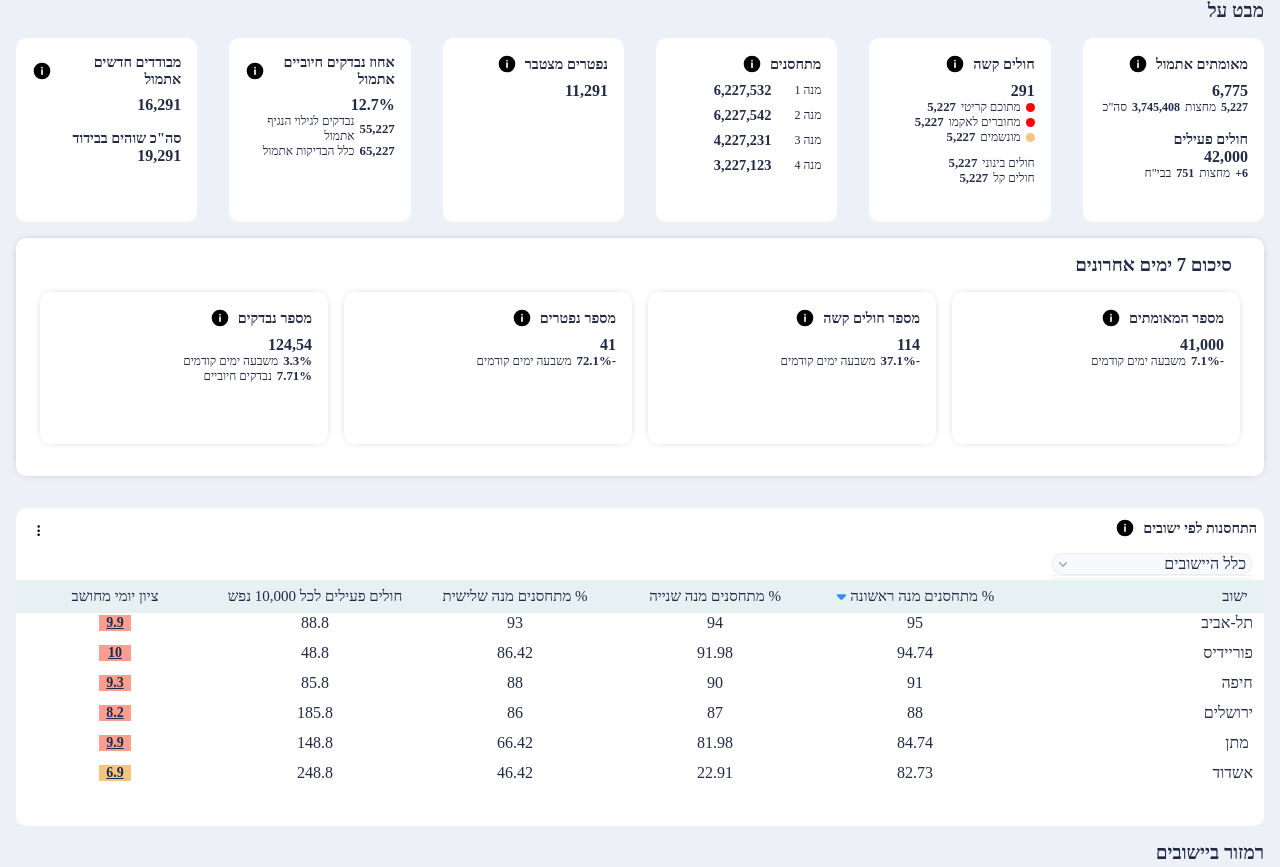
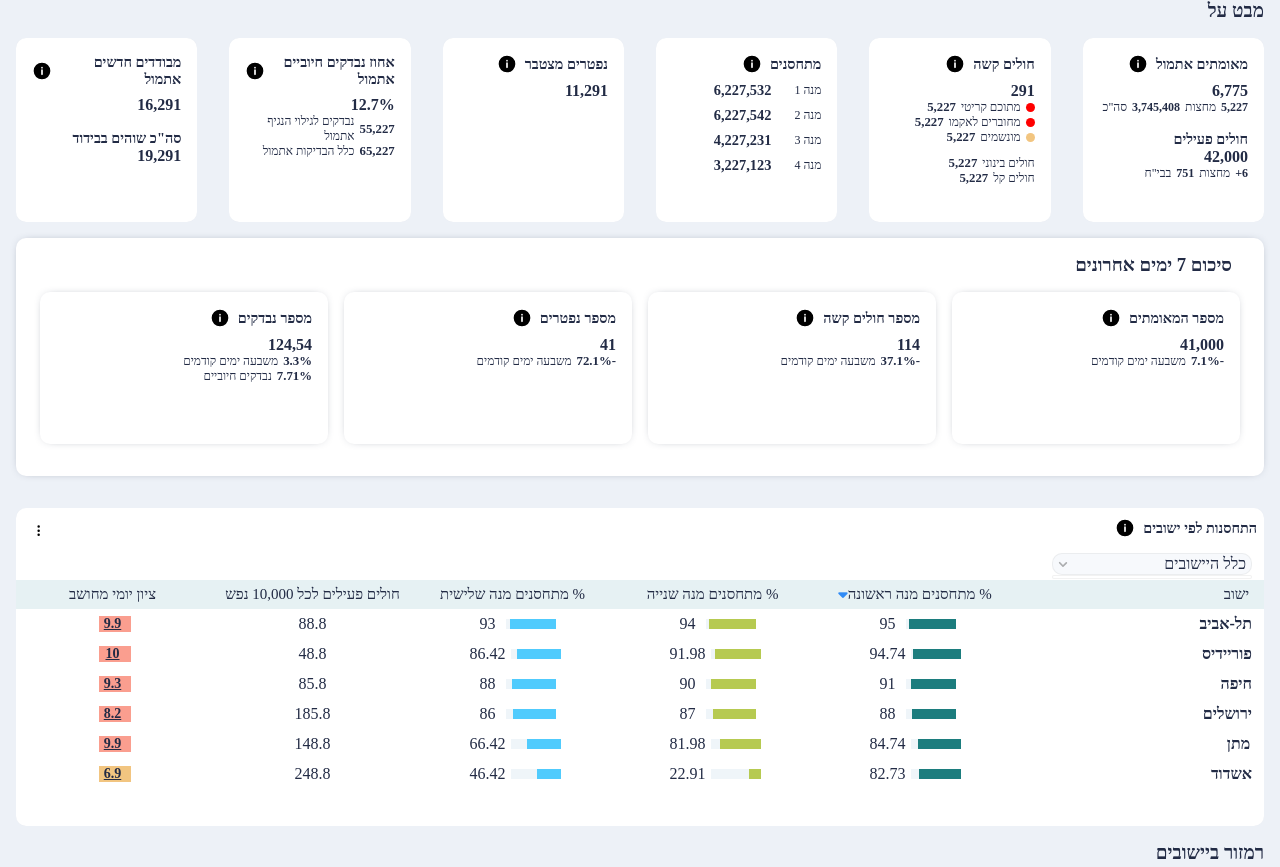
Before and after one commit to zorchar/corona-dash-board, a website: page index.html in a window 1280 px wide. Shown: the top 867 px of the page. Drawn offline with Linux system fonts and the light colour scheme; a web font is replaced by a local one.

Commit message:
added bars to percentages

```diff
--- a/main.js
+++ b/main.js
@@ -240,19 +240,52 @@ const sortByParam = (param, array, isAscending) => {
     })
 }
 
-const createGridCellWithTextAndArrows = (text) => {
+const createGridCellWithText = (text) => {
     const gridCellText = document.createElement('div')
     gridCellText.classList.add('grid-cell__text')
     gridCellText.innerText = text
 
-    const upArrow = document.createElement('i')
-    upArrow.classList.add("fa-solid", "fa-sort-up", "display-none")
-    const downArrow = document.createElement('i')
-    downArrow.classList.add("fa-solid", "fa-sort-down", "display-none")
+    // const upArrow = document.createElement('i')
+    // upArrow.classList.add("fa-solid", "fa-sort-up", "display-none")
+    // const downArrow = document.createElement('i')
+    // downArrow.classList.add("fa-solid", "fa-sort-down", "display-none")
 
     const gridCell = document.createElement('div')
     gridCell.classList.add('grid-cell')
-    gridCell.append(gridCellText, upArrow, downArrow)
+    gridCell.appendChild(gridCellText)
+    return gridCell
+}
+
+const createGridCellWithTextAndBar = (text, barColor) => {
+    const gridCellText = document.createElement('div')
+    gridCellText.classList.add('grid-cell__text')
+    gridCellText.innerText = text
+
+    const gridCell = document.createElement('div')
+    // const upArrow = document.createElement('i')
+    // upArrow.classList.add("fa-solid", "fa-sort-up", "display-none")
+    // const downArrow = document.createElement('i')
+    // downArrow.classList.add("fa-solid", "fa-sort-down", "display-none")
+    if (barColor > 0 && barColor < 4) {
+        const bar = document.createElement('div')
+        bar.classList.add("bar")
+        const coloredPart = document.createElement('div')
+        coloredPart.classList.add("colored-part")
+        if (barColor === 1)
+            coloredPart.classList.add("first-bar-color")
+        else if (barColor === 2)
+            coloredPart.classList.add("second-bar-color")
+        else if (barColor === 3)
+            coloredPart.classList.add("third-bar-color")
+        coloredPart.style.width = text + '%'
+        bar.appendChild(coloredPart)
+        gridCell.appendChild(bar)
+    }
+    // const nonColoredPart = document.createElement('div')
+    // downArrow.classList.add()
+
+    gridCell.classList.add('grid-cell')
+    gridCell.appendChild(gridCellText)
     return gridCell
 }
 
@@ -262,15 +295,19 @@ const vaccinationTable = document.querySelector('#vaccination-table')
 const fillTrafficLightTable = () => {
     settlementsDataTrafficLight.forEach(el => {
         for (const [key, value] of Object.entries(el)) {
-            trafficLightTable.appendChild(createGridCellWithTextAndArrows(value))
+            trafficLightTable.appendChild(createGridCellWithText(value))
         }
     })
 }
 
 const fillVaccinationTable = () => {
+    let counter = 0
     settlementsDataVaccination.forEach(el => {
         for (const [key, value] of Object.entries(el)) {
-            vaccinationTable.appendChild(createGridCellWithTextAndArrows(value))
+            vaccinationTable.appendChild(createGridCellWithTextAndBar(value, counter))
+            counter++
+            if (counter == 6)
+                counter = 0
         }
     })
 }
@@ -430,7 +467,7 @@ buttonAccept.addEventListener('click', (event) => {
     settlementsDataVaccination.forEach(el => {
         if (el.settlement === vaccinationInput.value) {
             for (const [key, value] of Object.entries(el)) {
-                vaccinationTable.appendChild(createGridCellWithTextAndArrows(value))
+                vaccinationTable.appendChild(createGridCellWithText(value))
             }
         }
     })
@@ -513,7 +550,7 @@ function trafficLightInputChange() {
             settlementsDataTrafficLight.forEach(elData => {
                 if (elData.settlement === elList) {
                     for (const [key, value] of Object.entries(elData)) {
-                        trafficLightTable.appendChild(createGridCellWithTextAndArrows(value))
+                        trafficLightTable.appendChild(createGridCellWithText(value))
                     }
                 }
             })
--- a/styles/scss/grid.scss
+++ b/styles/scss/grid.scss
@@ -1,5 +1,5 @@
 .info-square > .grid {
-    margin-bottom: -5px;
+    // margin-bottom: -5px; // check if no problems
     // margin-right: 16px;
 }
 
@@ -65,6 +65,7 @@
 .grid {
     & .grid-cell:nth-child(6n + 1) {
         justify-content: start;
+        font-weight: 700;
     }
     button {
         display: flex;
@@ -92,3 +93,33 @@
         }
     }
 }
+
+.grid-cell {
+    display: flex;
+    flex-wrap: wrap; // make sure doesn't cause problems
+    align-items: center;
+    justify-content: center;
+    padding: 2px;
+}
+
+.grid-cell:nth-child(6n + 1) {
+    padding-right: 8px;
+}
+
+.grid-cell__text {
+    text-align: center;
+    min-width: 2rem;
+    margin: 4px 0;
+    padding-right: 5px;
+    @media (max-width: 550px) {
+        font-size: 0.7rem;
+    }
+}
+
+.first-grid {
+    min-width: calc(100% + 16px);
+    margin-right: -8px;
+    .grid-cell__text {
+        margin: 0;
+    }
+}
--- a/styles/scss/styles.scss
+++ b/styles/scss/styles.scss
@@ -25,26 +25,6 @@ body {
     @media (max-width: 768px) {
         padding: 0;
         padding: 5px 0;
-    }
-}
-
-.grid-cell {
-    display: flex;
-    align-items: center;
-    justify-content: center;
-    padding: 2px;
-}
-
-.grid-cell:nth-child(6n + 1) {
-    padding-right: 8px;
-}
-
-.grid-cell__text {
-    text-align: center;
-    min-width: 2rem;
-    margin: 4px;
-    @media (max-width: 550px) {
-        font-size: 0.7rem;
     }
 }
 
--- a/styles/scss/traffic-light-in-settlements.scss
+++ b/styles/scss/traffic-light-in-settlements.scss
@@ -6,6 +6,7 @@
 }
 
 .upper-division__right-side {
+    padding-left: 8px;
     display: flex;
     flex-wrap: wrap;
     width: 70%;
@@ -115,10 +116,10 @@
     .info-square {
         row-gap: 5px;
     }
-    .first-grid {
-        min-width: calc(100% + 16px);
-        margin-right: -8px;
-    }
+    // .first-grid {
+    //     min-width: calc(100% + 16px);
+    //     margin-right: -8px;
+    // }
     .grid-ltr-container {
         min-width: calc(100% + 16px);
         margin-right: -8px;
@@ -185,6 +186,7 @@
 
     input {
         border: none;
+        width: 100%;
         font-size: 15px;
         padding: 5px 0;
         padding-right: 5px;
--- a/styles/scss/vaccination-by-settlement.scss
+++ b/styles/scss/vaccination-by-settlement.scss
@@ -94,10 +94,10 @@
             max-height: 57%;
         }
     }
-    .first-grid {
-        min-width: calc(100% + 16px);
-        margin-right: -8px;
-    }
+    // .first-grid {
+    //     min-width: calc(100% + 16px);
+    //     margin-right: -8px;
+    // }
     .grid-ltr-container {
         min-width: calc(100% + 16px);
         margin-right: -8px;
@@ -138,3 +138,32 @@
     flex-wrap: wrap;
     width: 100%;
 }
+
+.bar {
+    width: 50px;
+    height: 10px;
+    background: #eff5f9;
+    &:hover {
+        background: #ffffff;
+        cursor: pointer;
+    }
+}
+
+.colored-part {
+    height: 100%;
+    &:hover {
+        opacity: 0.8;
+    }
+}
+
+.first-bar-color {
+    background: #1c7d7e;
+}
+
+.second-bar-color {
+    background: #b6ca51;
+}
+
+.third-bar-color {
+    background: #50cbfd;
+}
```
Also changed, not shown: styles/css/styles.css, 1 other file.
